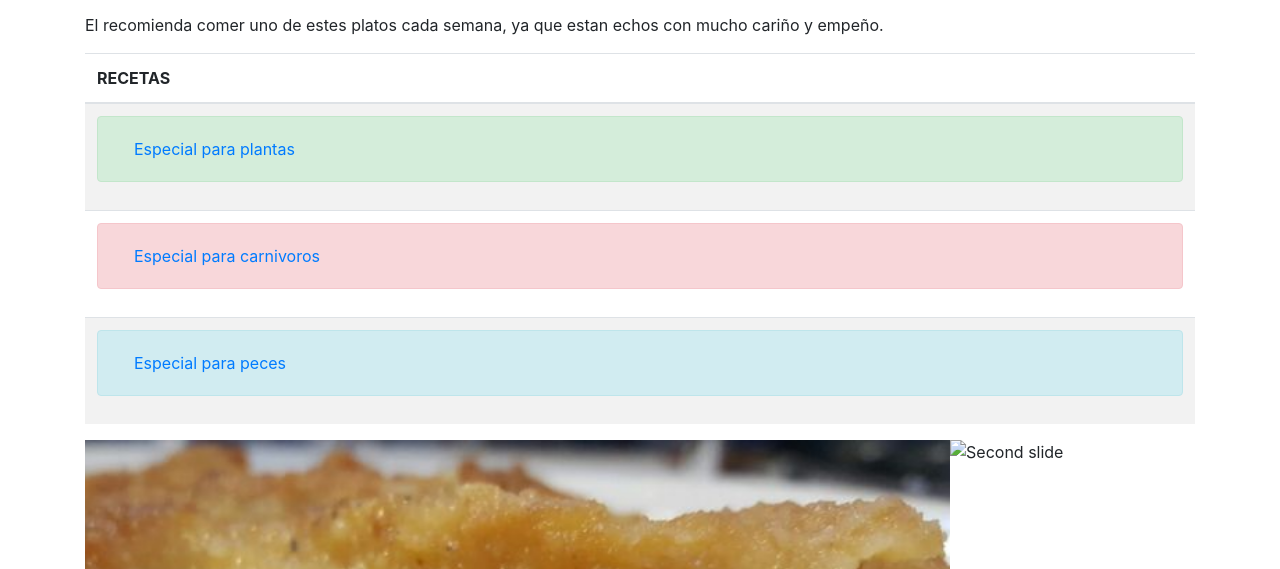
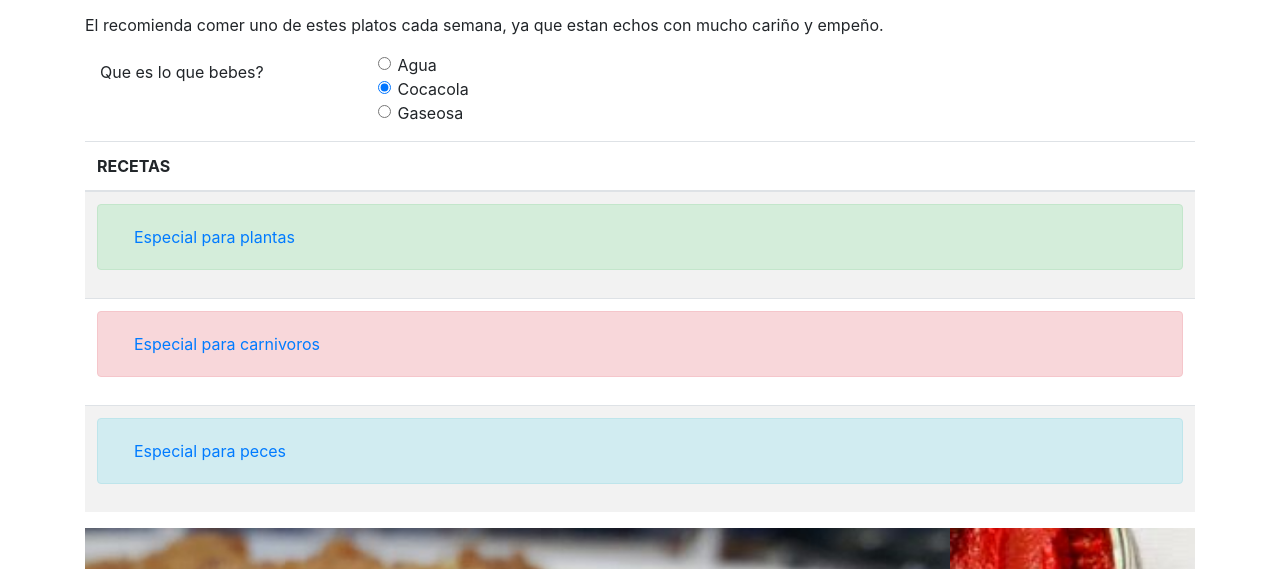
Before and after one commit to 1424rodriguez/1424rodriguez.github.com, a plain HTML site: page Recetas/index.html in a window 1280 px wide. Shown: the part 231-800 px from the top of the page. Drawn offline with nearby package versions, Linux system fonts and the light colour scheme.

Commit message:
Add files via upload

```diff
--- a/Recetas/index.html
+++ b/Recetas/index.html
@@ -61,6 +61,34 @@
 
         </tr>
       </tbody>
+ <div class="container">
+<form action="/html/tags/html_form_tag_action.cfm">
+
+<fieldset class="form-group">
+<div class="row">
+<legend class="col-form-label col-3">Que es lo que bebes?</legend>
+<div class="col-9">
+<div class="form-check">
+<label class="form-check-label">
+<input class="form-check-input" type="radio" name="legendRadio" id="legendRadio1" value="1">
+Agua
+</label>
+</div>
+<div class="form-check">
+<label class="form-check-label">
+<input class="form-check-input" type="radio" name="legendRadio" id="legendRadio2" value="2" checked>
+Cocacola
+</label>
+</div>
+<div class="form-check">
+<label class="form-check-label">
+<input class="form-check-input" type="radio" name="legendRadio" id="legendRadio3" value="3">
+Gaseosa
+</label>
+</div>
+</div>
+</div>
+</fieldset>
     </table>
 
         <div id="carouselExampleIndicators" class="carousel slide" data-ride="carousel">
@@ -74,7 +102,7 @@
           <img class="d-block w-100" src="imaxes/milanesa.jpg" alt="First slide">
         </div>
         <div class="carousel-item">
-          <img class="d-block w-100" src="imaxes/espaguetis.jpg" alt="Second slide">
+          <img class="d-block w-100" src="imaxes/espagueti.jpg" alt="Second slide">
         </div>
         <div class="carousel-item">
           <img class="d-block w-100" src="imaxes/salmon3.jpg" alt="Third slide">
```
